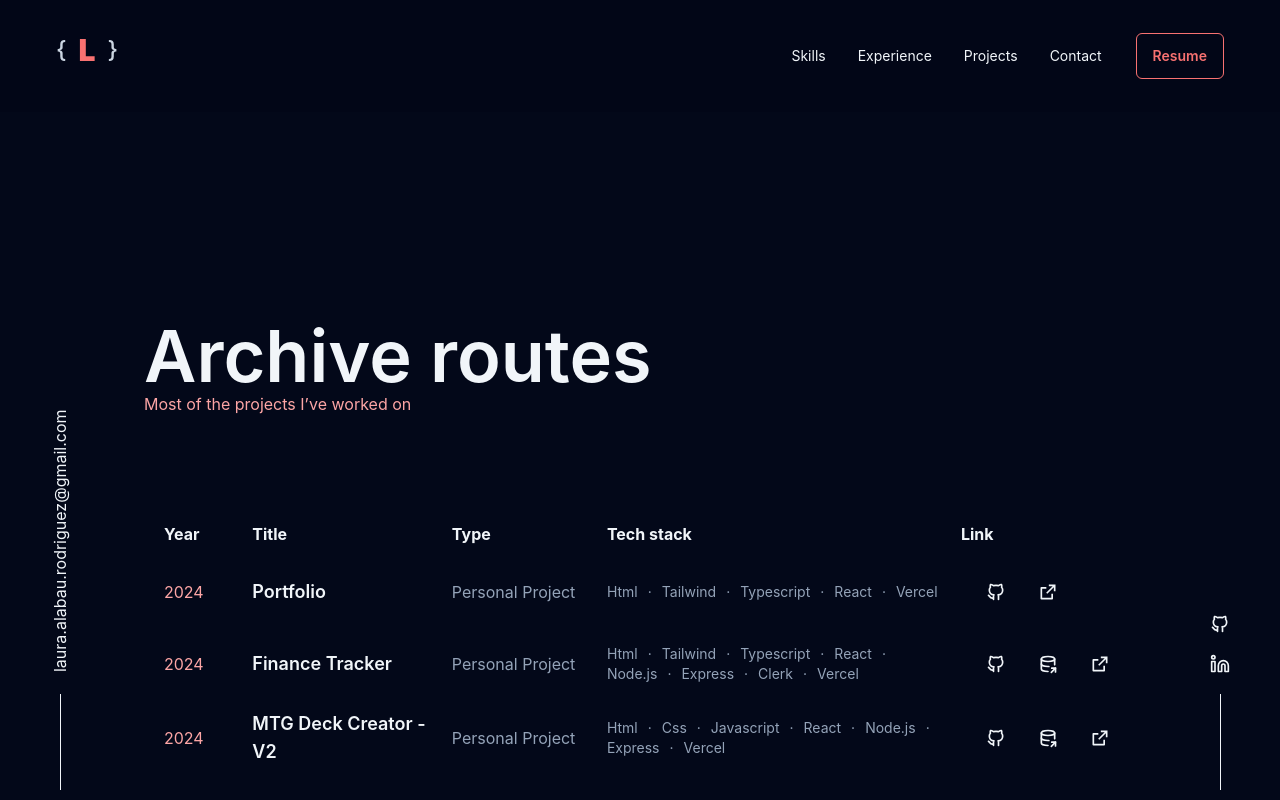
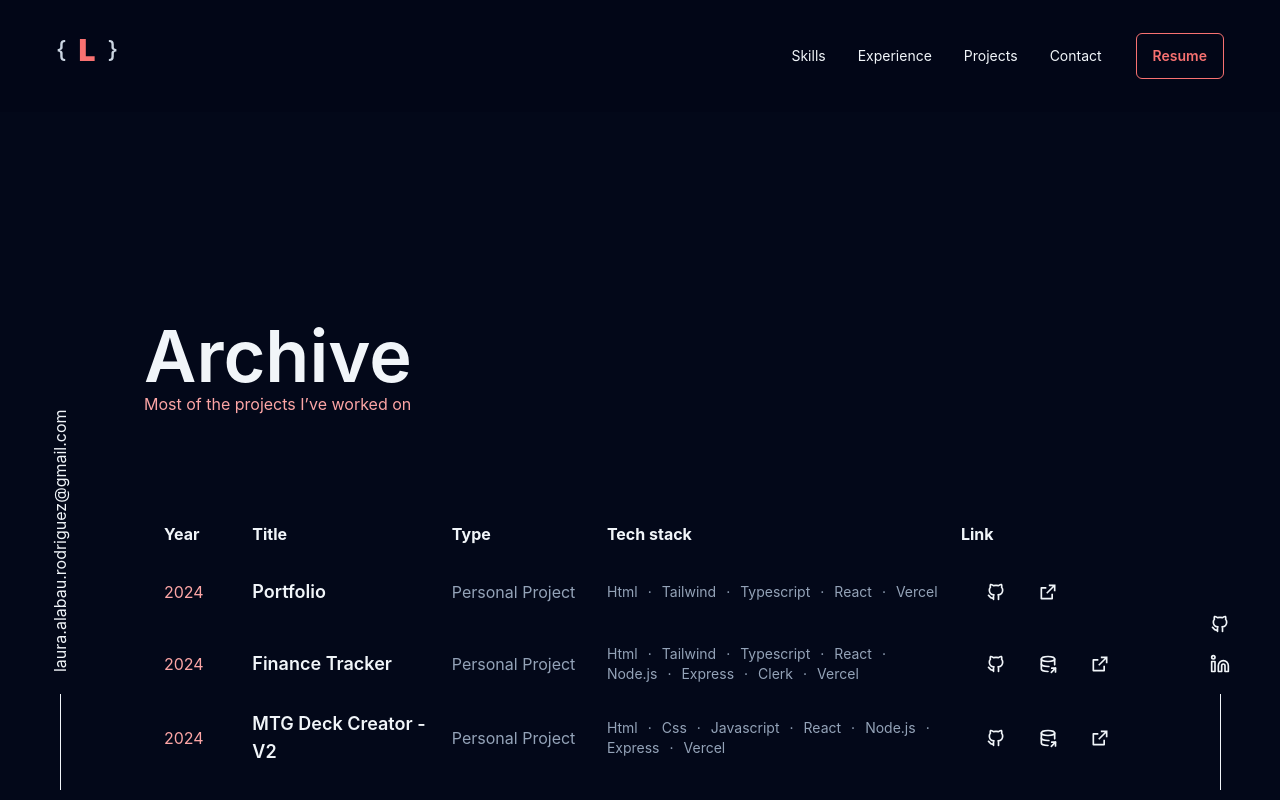
Before and after one commit to lauraAlabau/portfolio-2024, a React (Vite) app: page /all-projects in a window 1280 px wide. Shown: the top 800 px of the page. Built offline with nearby package versions, Linux system fonts and the light colour scheme.

Commit message:
fix title

```diff
--- a/src/routes/all-projects.tsx
+++ b/src/routes/all-projects.tsx
@@ -6,7 +6,7 @@ export const AllProjects = () => {
     <main className="max-w-[1600px] mx-auto my-0 text-slate-100 lg:py-52 lg:px-36 h-auto  min-h-screen">
       <header>
         <h1 className="mt-28 text-3xl ml-2.5 lg:ml-0 font-semibold leading-tight lg:block lg:text-7xl">
-          Archive routes
+          Archive
         </h1>
         <p className="ml-2.5 lg:ml-0 text-base text-red-300">
           Most of the projects I’ve worked on
```
